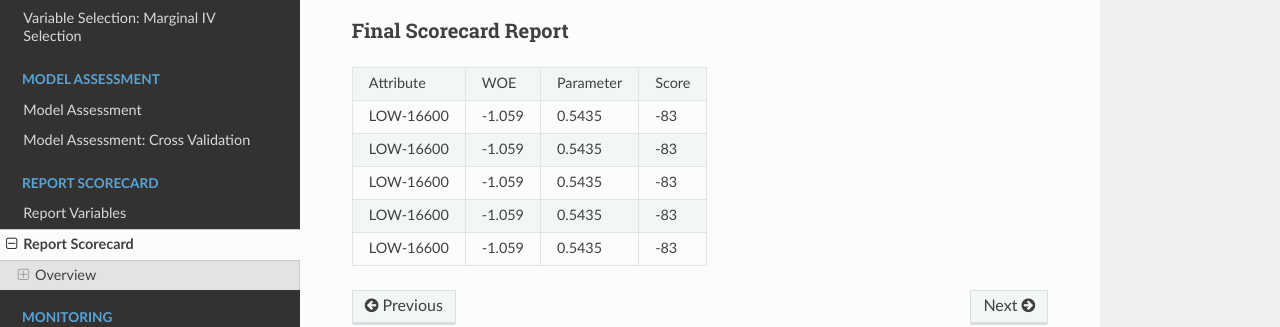
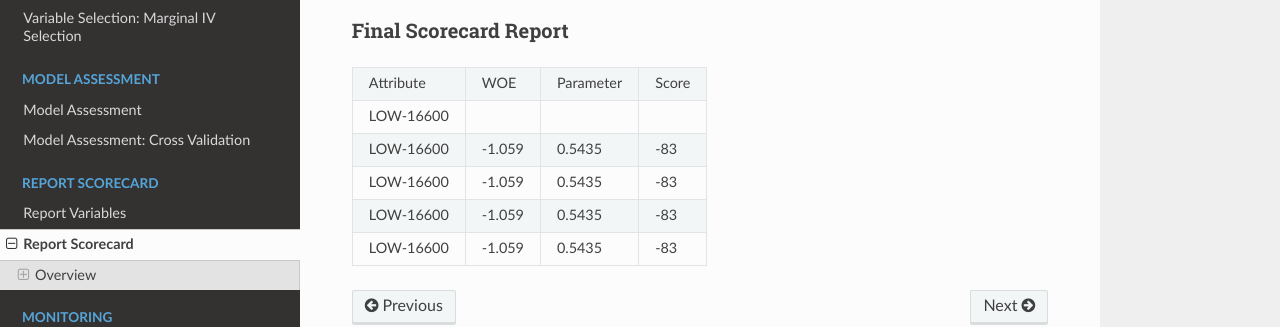
Before and after one commit to thanhtra254/SMCS, a Sphinx documentation site: the page built from docs/post/ReportScorecard.rst, in a window 1280 px wide and 900 px high, scrolled down 673 px. Shown: the part 445-772 px from the top of the window. Built offline with Sphinx 7.4.7 and the Read the Docs theme 2.0.0, drawn with Linux system fonts in a browser that asks for light colours; comment, search, counter and statistics services are not loaded.

Commit message:
Update ReportScorecard.rst

```diff
--- a/docs/post/ReportScorecard.rst
+++ b/docs/post/ReportScorecard.rst
@@ -51,7 +51,7 @@ Final Scorecard Report
 ===========  ========  ===========  =======
  Attribute    WOE       Parameter    Score
 -----------  --------  -----------  -------
- LOW-16600    -1.059    0.5435      -83
+ LOW-16600
  LOW-16600    -1.059    0.5435      -83
  LOW-16600    -1.059    0.5435      -83
  LOW-16600    -1.059    0.5435      -83
```
